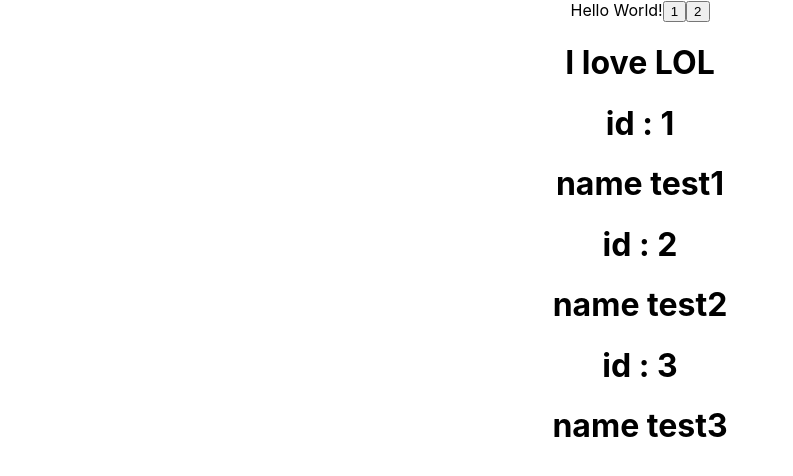
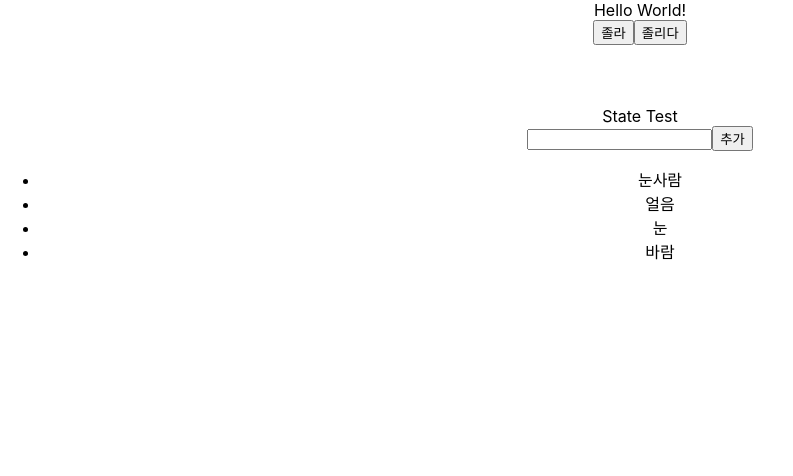
Before and after one commit to hwJames/Study-React, a React (Create React App) app: page / in a window 1280 px wide. Shown: the top 476 px of the page, without its empty margins (0-793 px from the left). Built offline with nearby package versions, Linux system fonts and the light colour scheme.

Commit message:
리스트 구현

```diff
--- a/src/App.tsx
+++ b/src/App.tsx
@@ -2,54 +2,53 @@ import React, { useState } from 'react';
 import axios from 'axios';
 import './App.css';
 
-const Game = (props: any) => {
-  return <h1>I love {props.fav}</h1>;
-};
-
-const User = (props: any) => {
-  return (
-    <div>
-      <h1>id : {props.id}</h1>
-      <h1>name {props.name}</h1>
-    </div>
-  );
-};
-
-const test = [
-  {
-    id: 1,
-    name: 'test1',
-  },
-  {
-    id: 2,
-    name: 'test2',
-  },
-  {
-    id: 3,
-    name: 'test3',
-  },
-];
-
 const App = (): JSX.Element => {
   const [message, setMessage] = useState('');
+  const [names, setNames] = useState([
+    { id: 1, text: '눈사람' },
+    { id: 2, text: '얼음' },
+    { id: 3, text: '눈' },
+    { id: 4, text: '바람' },
+  ]);
+  const [inputText, setInputText] = useState('');
+  const [nextId, setNextId] = useState(5);
+
   const onClickEnter = () => setMessage('졸라!');
   const onClickLeave = () => setMessage('졸리다!');
+
+  const onChange = (e: any) => setInputText(e.target.value);
+  const namesList = names.map((name) => <li key={name.id}>{name.text}</li>);
+
+  const onClick = () => {
+    const nextNames = names.concat({
+      id: nextId, // nextId 값을 id로 설정하고
+      text: inputText,
+    });
+    setNextId(nextId + 1);
+    setNames(nextNames);
+    setInputText('');
+  };
 
   return (
     <div className="App">
       Hello World!
+      <br />
       <button type="button" onClick={onClickEnter}>
-        1
+        졸라
       </button>
       <button type="button" onClick={onClickLeave}>
-        2
+        졸리다
       </button>
       <h1>{message}</h1>
-      <Game fav="LOL" />
-      {test.map((data) => (
-        <User key={data.id} id={data.id} name={data.name} />
-      ))}
-      {}
+      <br />
+      <br />
+      State Test
+      <br />
+      <input value={inputText} onChange={onChange} />
+      <button type="button" onClick={onClick}>
+        추가
+      </button>
+      <ul>{namesList}</ul>
     </div>
   );
 };
```
